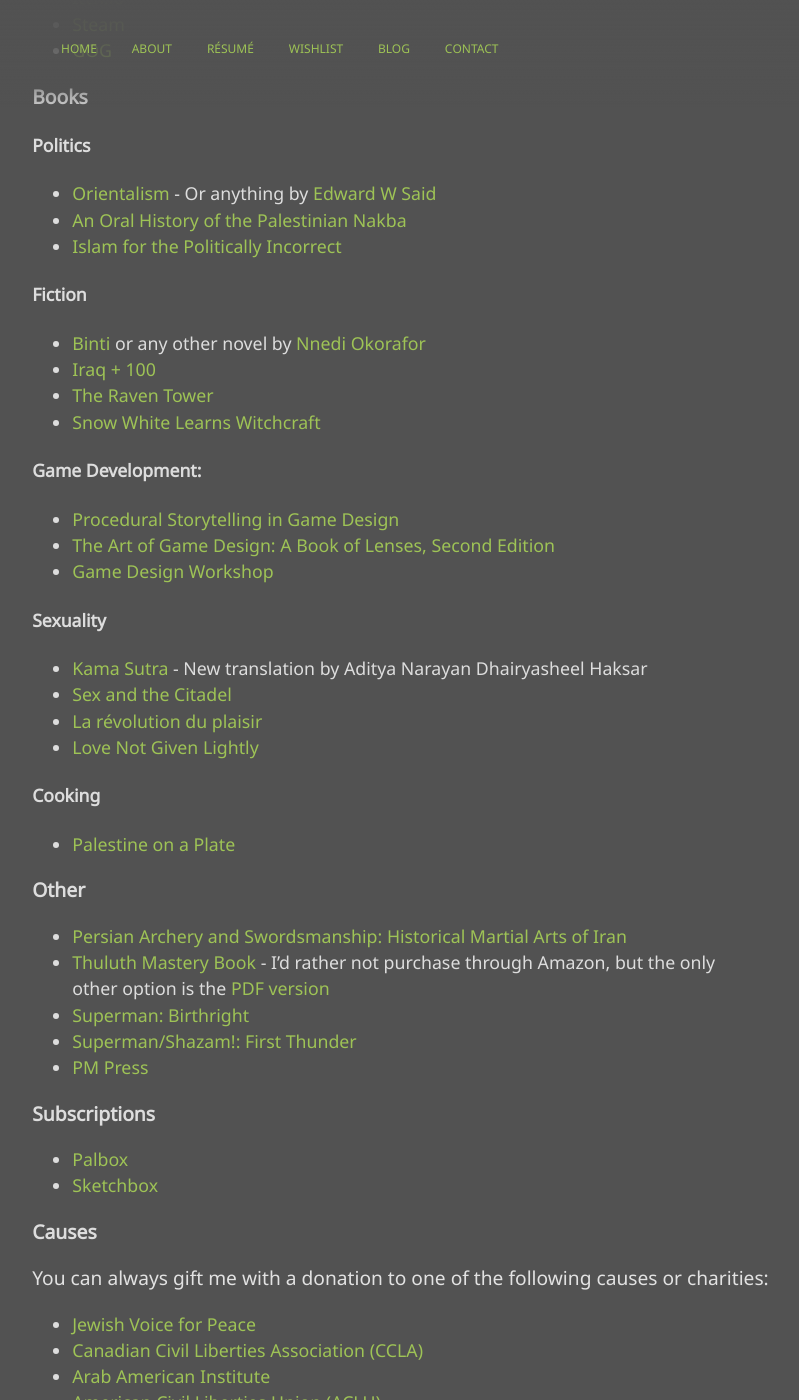
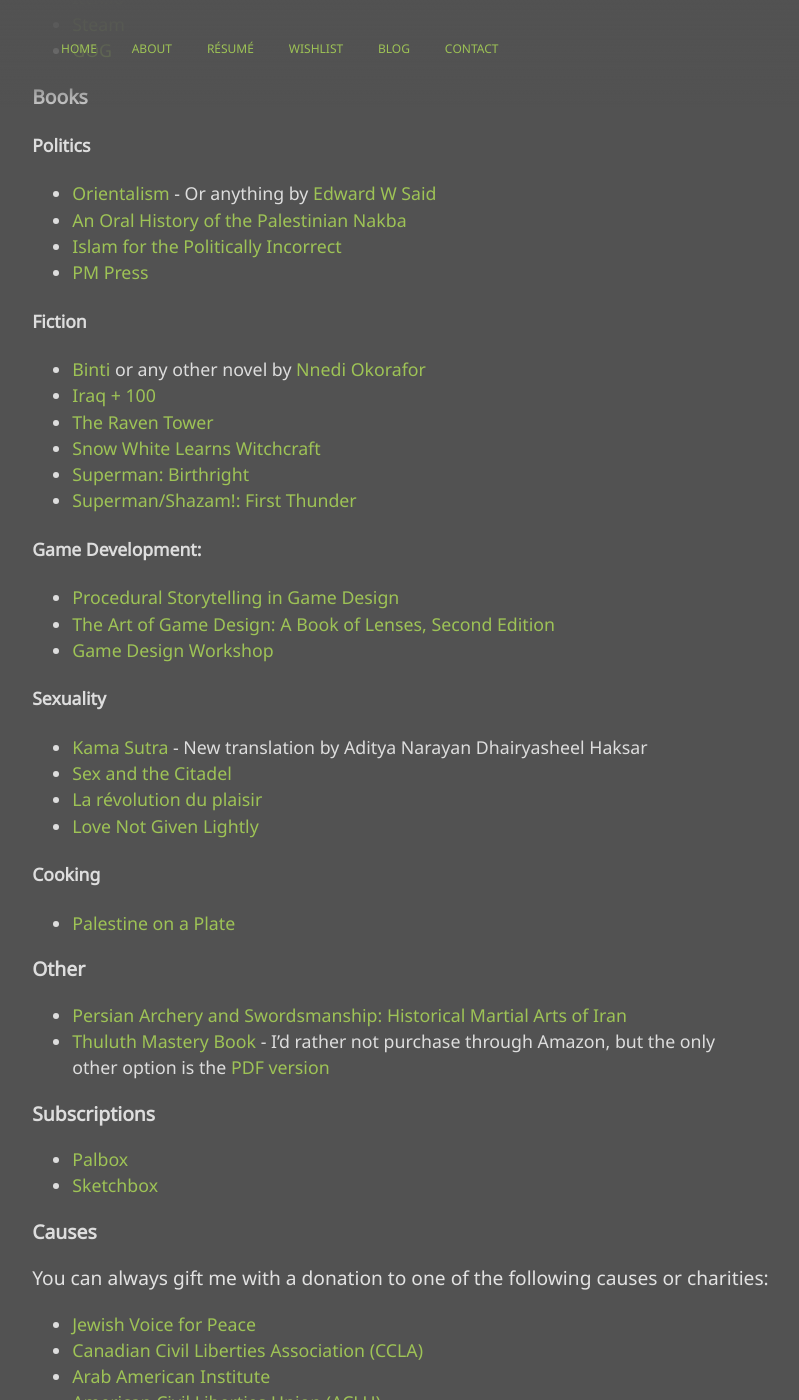
Before and after one commit to mstfacmly/mstfacmly.github.io, a Jekyll site: the page built from wishlist.md, in a window 1280 px wide and 1400 px high, scrolled down 672 px. Shown: the whole window, without its empty margins (147-946 px from the left). Built offline with Jekyll 4.4.1, drawn with Linux system fonts in a browser that asks for light colours; nearby versions of some CDN libraries; a script that is not in the unit is left out; part of the change alters nothing that is shown.

```diff
--- a/wishlist.md
+++ b/wishlist.md
@@ -29,12 +29,15 @@ You can support me financially through these means
 * [Orientalism](https://www.kobo.com/ca/en/ebook/orientalism-4) - Or anything by [Edward W Said](https://www.kobo.com/ca/en/search?query=edward%20w%20said&fcsearchfield=Author)
 * [An Oral History of the Palestinian Nakba](https://www.zedbooks.net/shop/book/an-oral-history-of-the-palestinian-nakba/)
 * [Islam for the Politically Incorrect](http://www.gilgamesh-publishing.co.uk/islam-for-the-politically-incorrect.html)
+* [PM Press](pmpress.org)
 
 #### Fiction
 * [ Binti](https://www.kobo.com/ca/en/ebook/binti) or any other novel by [Nnedi Okorafor](https://www.kobo.com/ca/en/search?query=Nnedi%20Okorafor&fcsearchfield=Author)
 * [Iraq + 100](https://www.tor.com/2017/07/27/excerpts-hassan-blasim-iraq-100/)
 * [The Raven Tower](https://www.kobo.com/ca/en/ebook/the-raven-tower)
 * [Snow White Learns Witchcraft](https://www.kobo.com/ca/en/ebook/snow-white-learns-witchcraft-stories-and-poems)
+* [Superman: Birthright](https://www.dccomics.com/graphic-novels/superman-birthright-2003/superman-birthright)
+* [Superman/Shazam!: First Thunder](https://www.dccomics.com/graphic-novels/supermanshazam-first-thunder-2005/supermanshazam-first-thunder)
 
 #### Game Development:
 * [Procedural Storytelling in Game Design](https://www.crcpress.com/Procedural-Storytelling-in-Game-Design/Short-Adams/p/book/9781138595309)
@@ -53,9 +56,6 @@ You can support me financially through these means
 ### Other
 * [Persian Archery and Swordsmanship: Historical Martial Arts of Iran](http://www.moshtaghkhorasani.com/books/persian-archery-and-swordsmanship/)
 * [Thuluth Mastery Book](https://www.amazon.com/Arabic-Calligraphy-Mastery-step-step/dp/1539972488/) - I'd rather not purchase through Amazon, but the only other option is the [PDF version](https://omaruddin.samcart.com/products/thuluth-mastery-ebook)
-* [Superman: Birthright](https://www.dccomics.com/graphic-novels/superman-birthright-2003/superman-birthright)
-* [Superman/Shazam!: First Thunder](https://www.dccomics.com/graphic-novels/supermanshazam-first-thunder-2005/supermanshazam-first-thunder)
-* [PM Press](pmpress.org)
 
 ### Subscriptions
 * [Palbox](https://www.palbox.org/)
```
